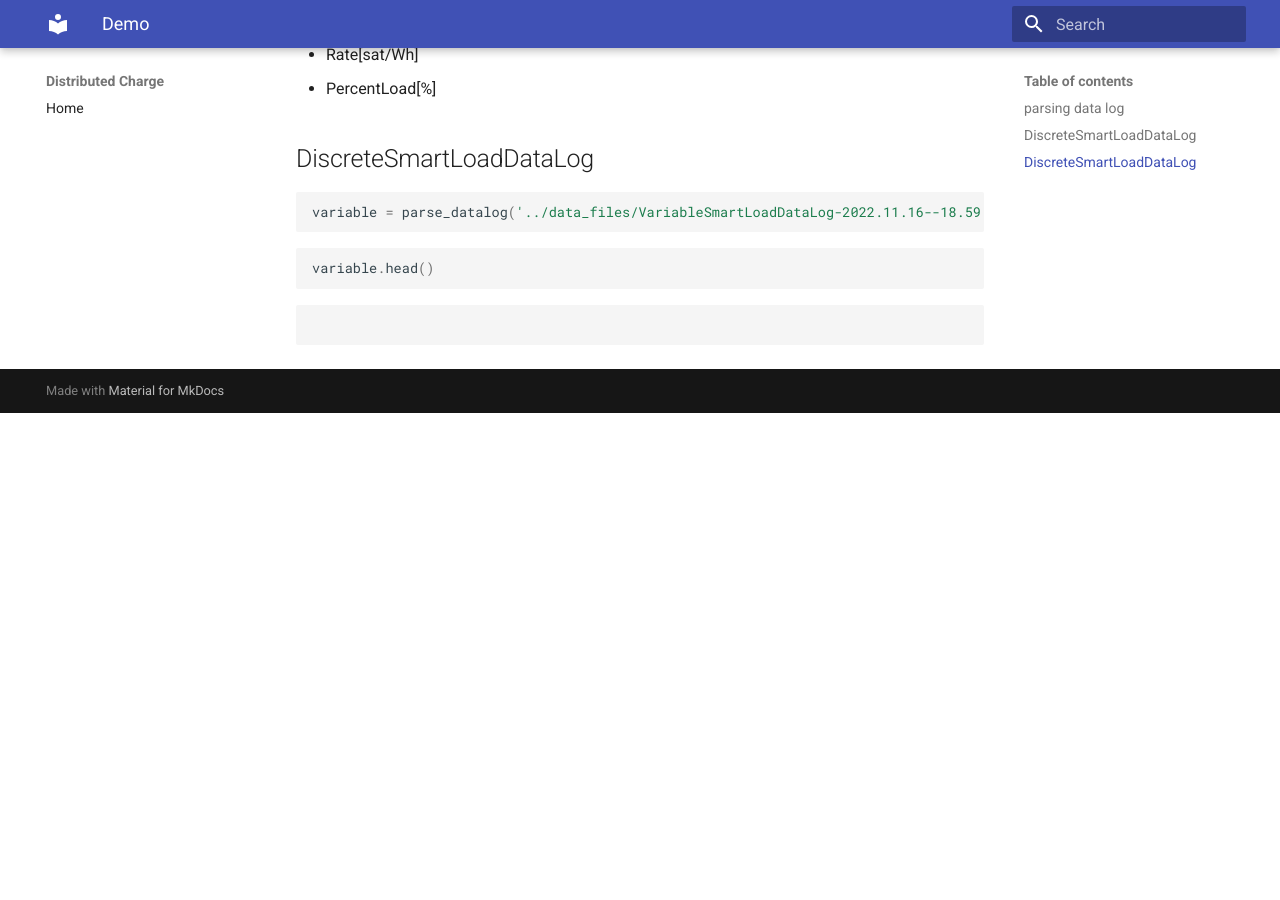
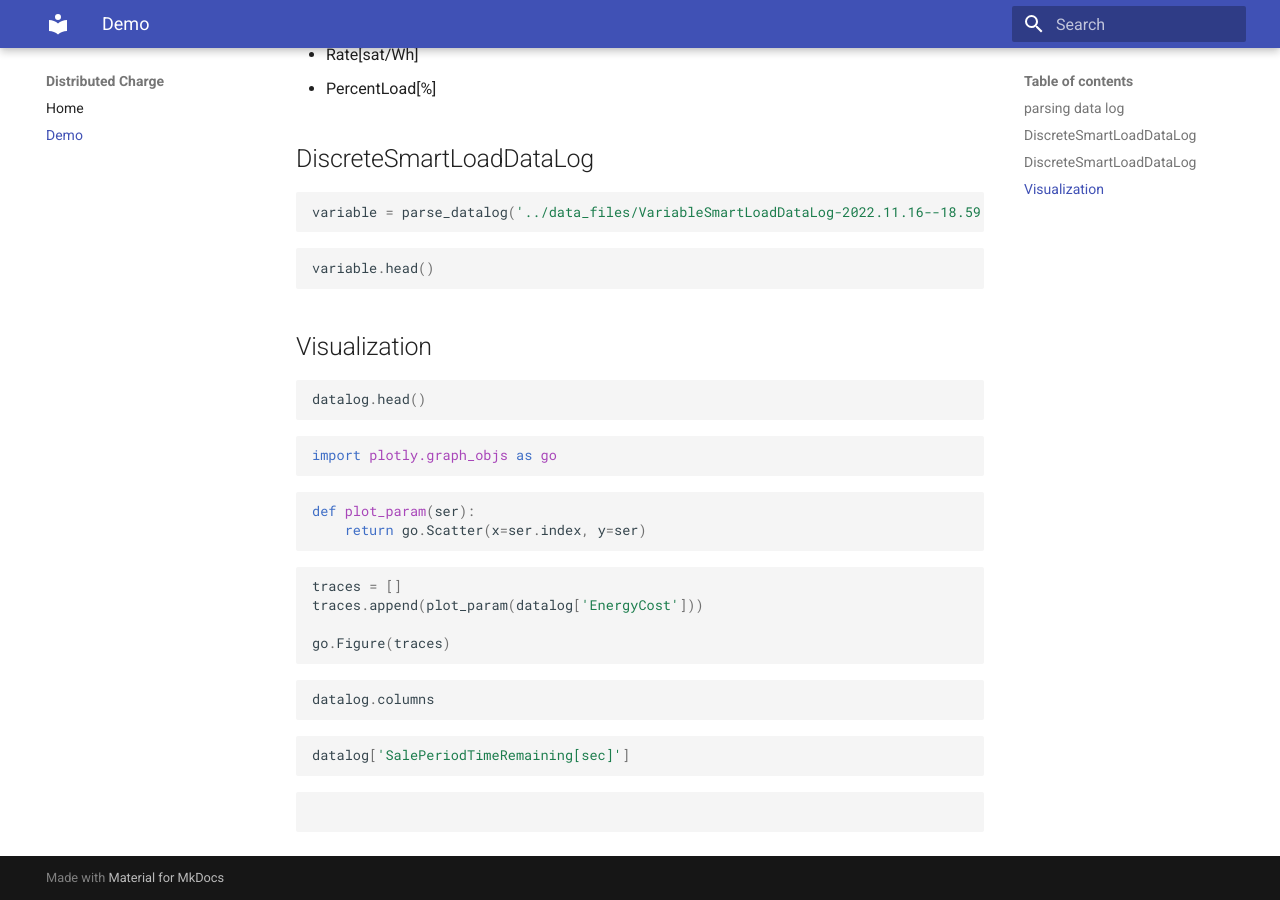
Before and after one commit to DistributedCharge/Dashboard, an MkDocs documentation site: the page built from docs/demo.md, in a window 1280 px wide and 900 px high, scrolled down 1482 px. Built offline with MkDocs 1.6.1 and Material for MkDocs 9.7.7, drawn with Linux system fonts in a browser that asks for light colours; before the commit the page ends 1895 px from its top, so only the background shows below that.

````diff
--- a/docs/demo.md
+++ b/docs/demo.md
@@ -77,6 +77,36 @@ variable = parse_datalog('../data_files/VariableSmartLoadDataLog-2022.11.16--18.
 variable.head()
 ```
 
+## Visualization
+
+```python
+datalog.head()
+```
+
+```python
+import plotly.graph_objs as go
+```
+
+```python
+def plot_param(ser):
+    return go.Scatter(x=ser.index, y=ser)
+```
+
+```python
+traces = []
+traces.append(plot_param(datalog['EnergyCost']))
+
+go.Figure(traces)
+```
+
+```python
+datalog.columns
+```
+
+```python
+datalog['SalePeriodTimeRemaining[sec]']
+```
+
 ```python
 
 ```
--- a/mkdocs.yml
+++ b/mkdocs.yml
@@ -2,6 +2,7 @@ site_name: Distributed Charge
 
 nav:
 - Home: README.md
+- Demo: demo.md
 
 theme: material
 
--- a/requirements.txt
+++ b/requirements.txt
@@ -2,3 +2,5 @@
 pandas
 numpy
 dash
+git+https://github.com/predsci/psidash.git
+python-dotenv
--- a/setup.cfg
+++ b/setup.cfg
@@ -25,4 +25,6 @@ install_requires =
   pandas
   plotly
   dash
-  hydra-core==1.2.0
+  psidash
+  python-dotenv
+  dash-bootstrap-components
````
Also changed, not shown: README.md (+7 -2 lines), WorkLog.md (+1 -0 lines), dashboard/assets/dropdown.css (added, +49 -0 lines), dashboard/__init__.py (added), 3 other files.
